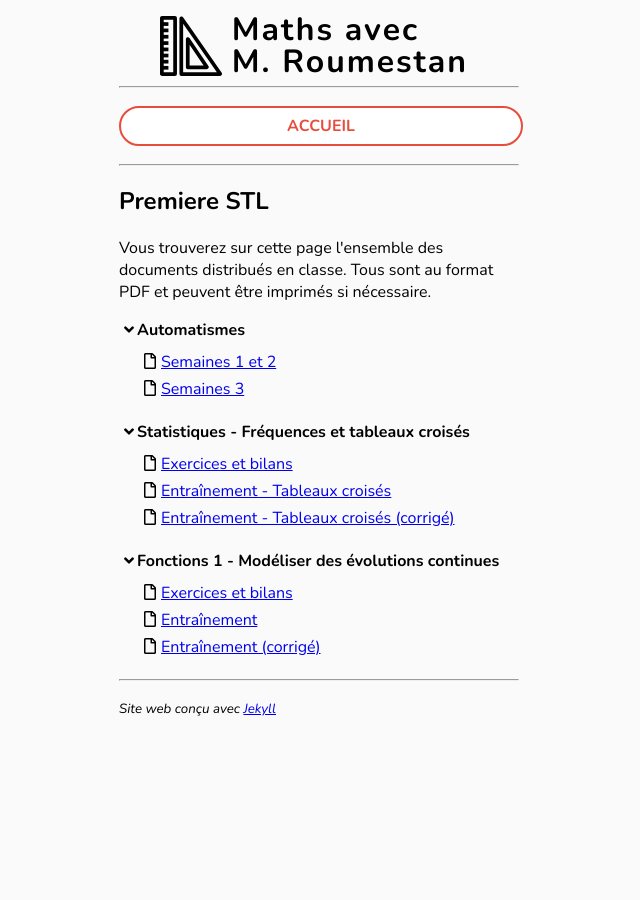
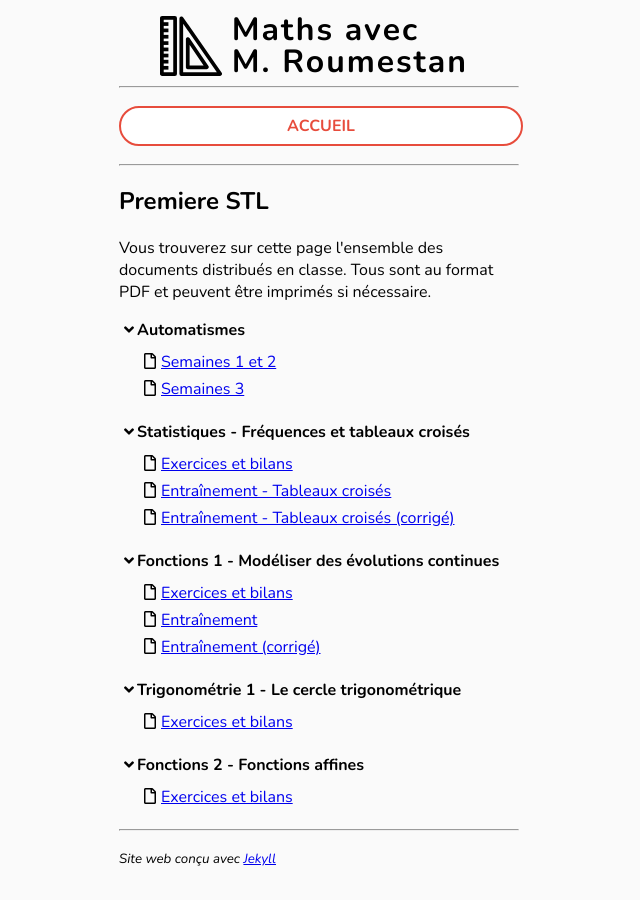
Before and after one commit to roumesta/roumestan.github.io, a Jekyll site: the page built from premiere_stl.html, in a window 1280 px wide. Shown: the whole page, without its empty margins (321-961 px from the left). Built offline with Jekyll 4.4.1, drawn with Linux system fonts in a browser that asks for light colours.

Commit message:
docs 1stl

```diff
--- a/_data/1stl_docs.yml
+++ b/_data/1stl_docs.yml
@@ -20,3 +20,11 @@
       link: 1STL_F1_TD.pdf
     - name: Entraînement (corrigé)
       link: 1STL_F1_TD_corrige.pdf
+- title: Trigonométrie 1 - Le cercle trigonométrique
+  items:
+    - name: Exercices et bilans
+      link: 1STL_T1_exercices.pdf
+- title: Fonctions 2 - Fonctions affines
+  items:
+    - name: Exercices et bilans
+      link: 1STL_F2_exercices.pdf
```
Also changed, not shown: 3 other files.
